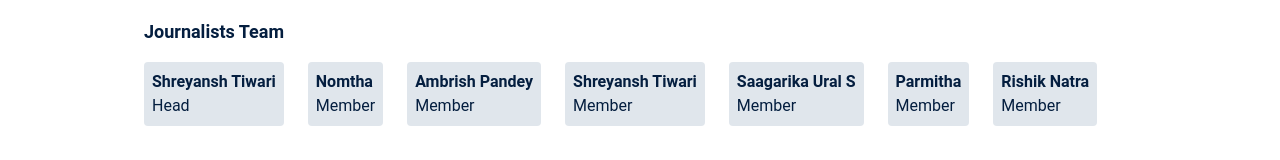
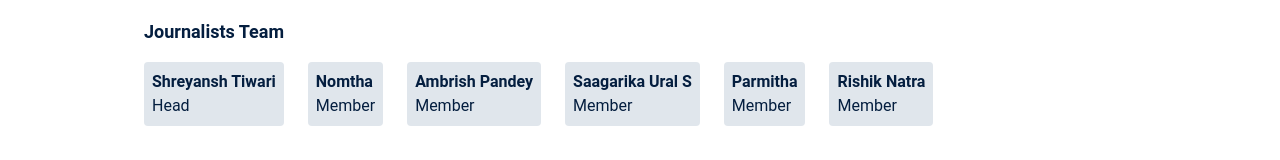
Before and after one commit to Velocity-IIITDWD/iiitdwd.ac.in, a Next.js app: page /magazine in a window 1280 px wide. Shown: the part 2050-2210 px from the top of the page. Built offline with nearby package versions, Linux system fonts and the light colour scheme.

Commit message:
fix: double name in a team in magazine.ts

```diff
--- a/data/magazine.ts
+++ b/data/magazine.ts
@@ -143,7 +143,6 @@ export const teams: teamStructure[] = [
       { id: 22, role: 'Head', name: 'Shreyansh Tiwari' },
       { id: 23, role: 'Member', name: 'Nomtha' },
       { id: 24, role: 'Member', name: 'Ambrish Pandey' },
-      { id: 25, role: 'Member', name: 'Shreyansh Tiwari' },
       { id: 26, role: 'Member', name: 'Saagarika Ural S' },
       { id: 27, role: 'Member', name: 'Parmitha' },
       { id: 28, role: 'Member', name: 'Rishik Natra' },
```
